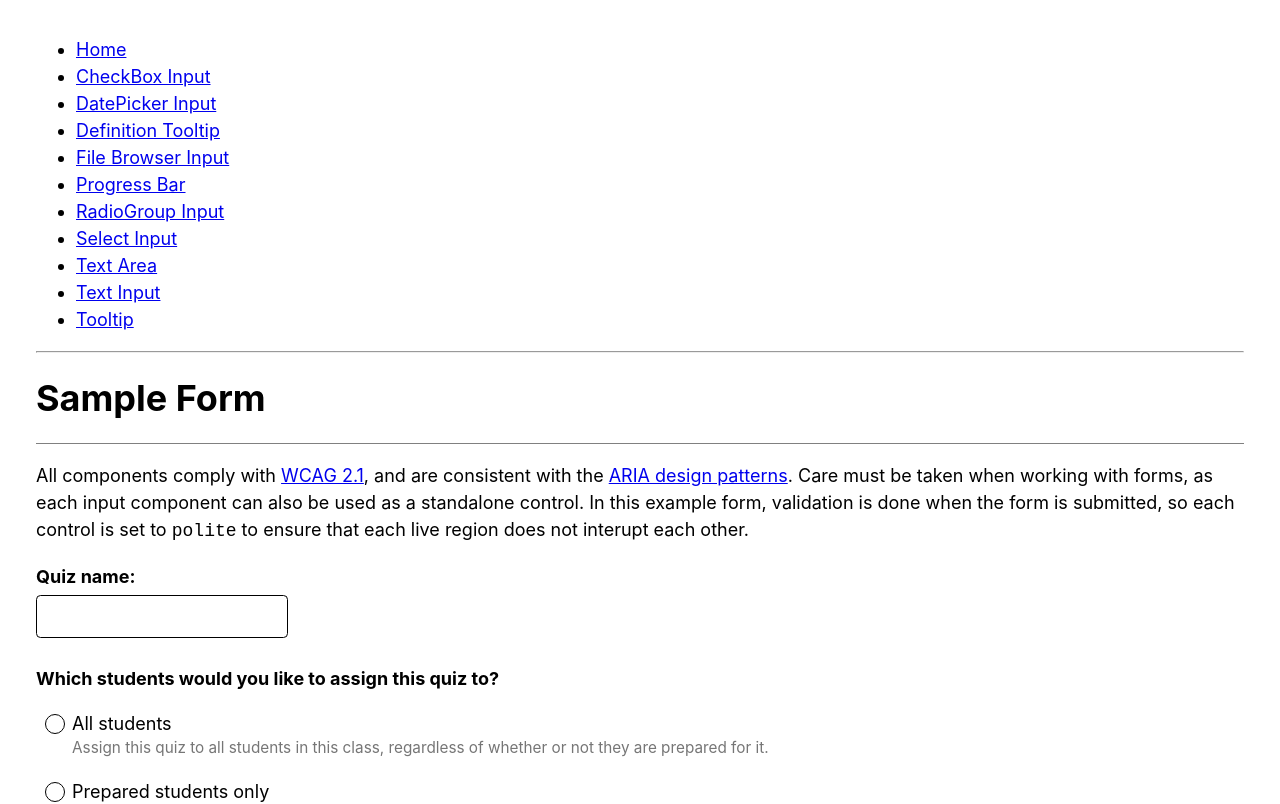
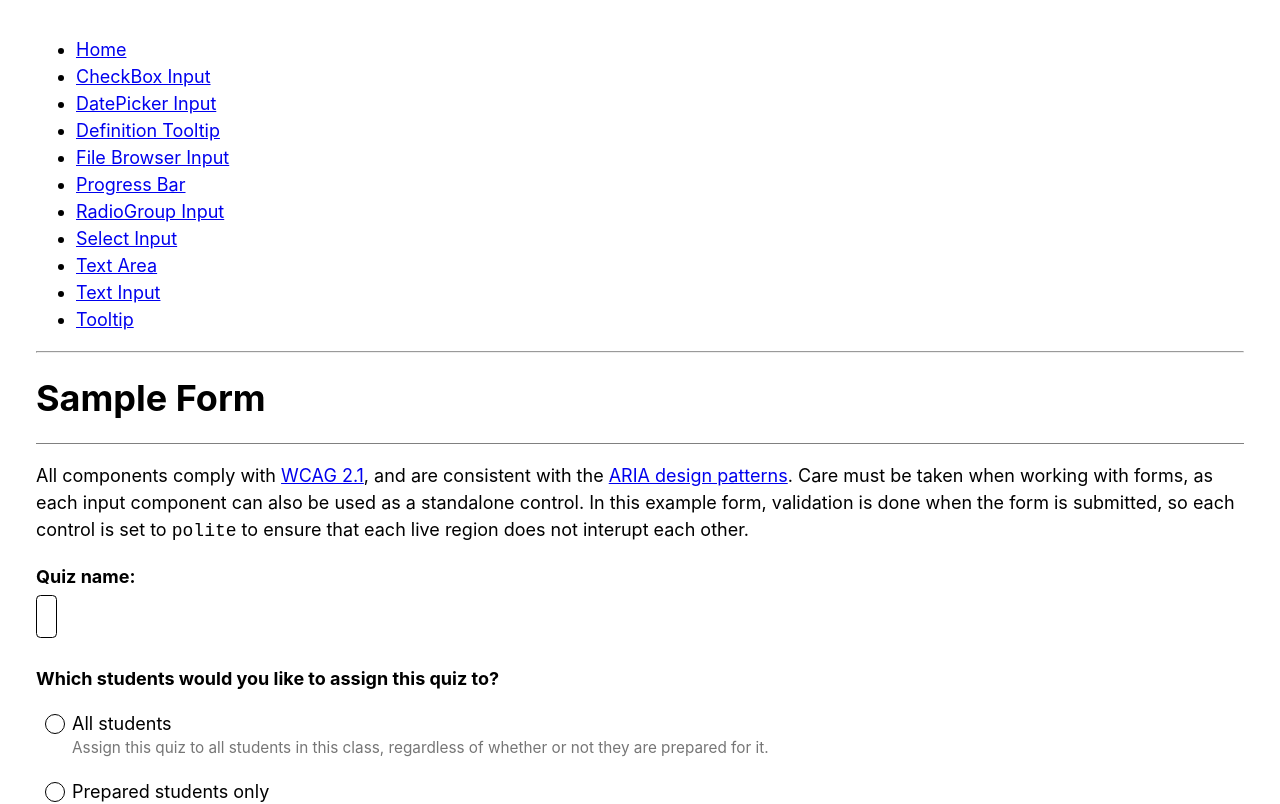
Before and after one commit to membean/react-uikit, a React (Create React App) app: page / in a window 1280 px wide. Shown: the top 804 px of the page. Built offline with nearby package versions, Linux system fonts and the light colour scheme.

Commit message:
Disable horizontal resizing for text area component

```diff
--- a/src/scss/styles.scss
+++ b/src/scss/styles.scss
@@ -1039,7 +1039,8 @@ $file-browser-height: 2rem;
     line-height: 1.3;
     margin-bottom: 0.5rem;
     padding: 0.5rem;
-    //resize: none;
+    field-sizing: content;
+    resize: vertical !important;
 
     &:focus {
       box-shadow: 0 0 0 $outline-width $outline-color;
```
